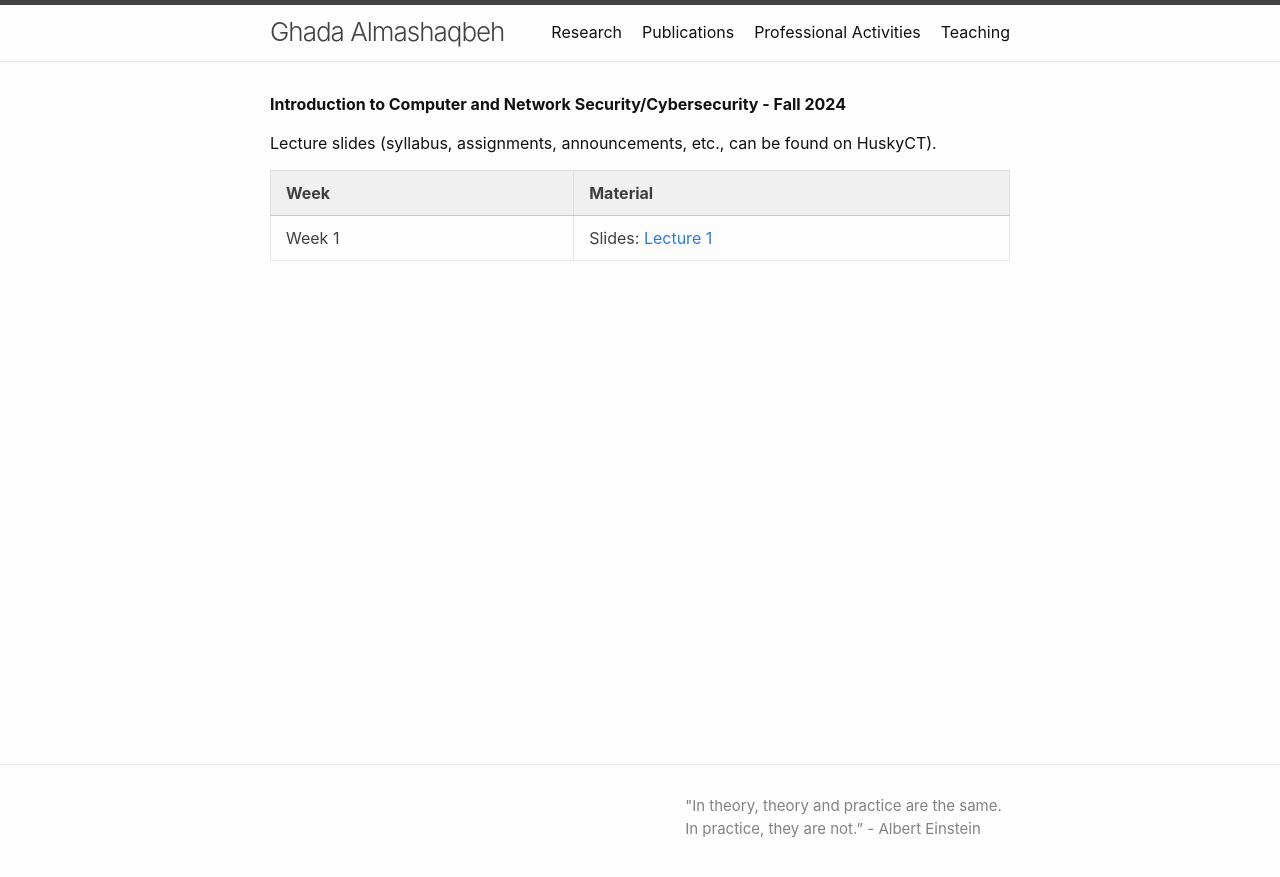
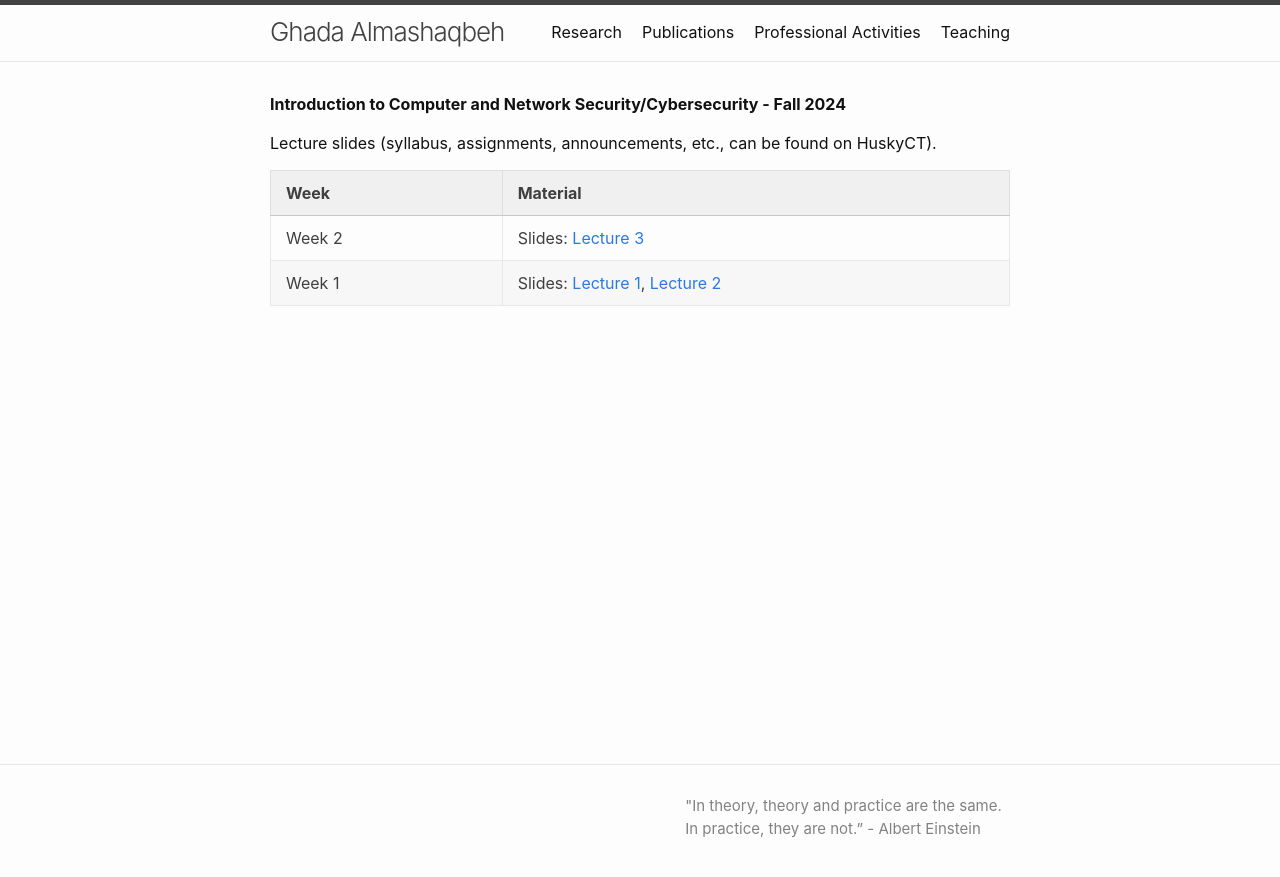
Before and after one commit to GhadaAlmashaqbeh/GhadaAlmashaqbeh.github.io, a Jekyll site: the page built from courses/cse3400-f2024/index.md, in a window 1280 px wide. Shown: the top 877 px of the page. Built offline with Jekyll 4.4.1, drawn with Linux system fonts in a browser that asks for light colours.

Commit message:
add lec 2 and 3

```diff
--- a/courses/cse3400-f2024/index.md
+++ b/courses/cse3400-f2024/index.md
@@ -8,4 +8,5 @@ Lecture slides (syllabus, assignments, announcements, etc., can be found on Husk
 
 | Week&emsp;&emsp;| Material           |
 |----------|--------------------|
-| Week 1 | Slides: [Lecture 1](./lecture1.pdf)|
+| Week 2 | Slides: [Lecture 3](./lecture3.pdf)|
+| Week 1 | Slides: [Lecture 1](./lecture1.pdf), [Lecture 2](./lecture2.pdf)|
```
Also changed, not shown: 5 other files.
